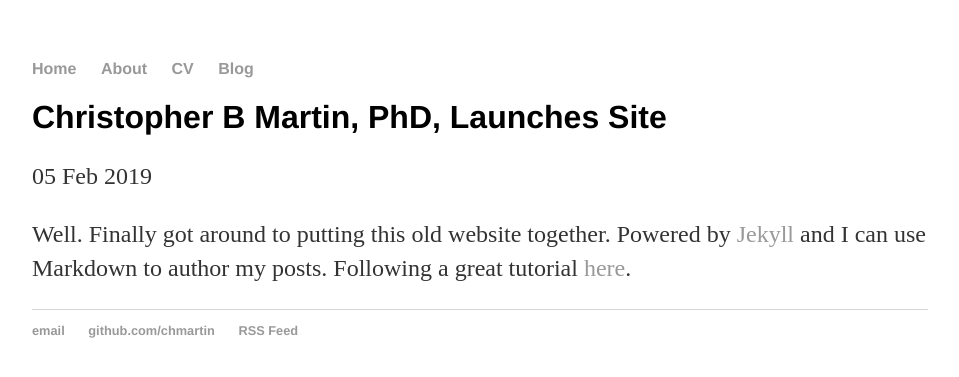
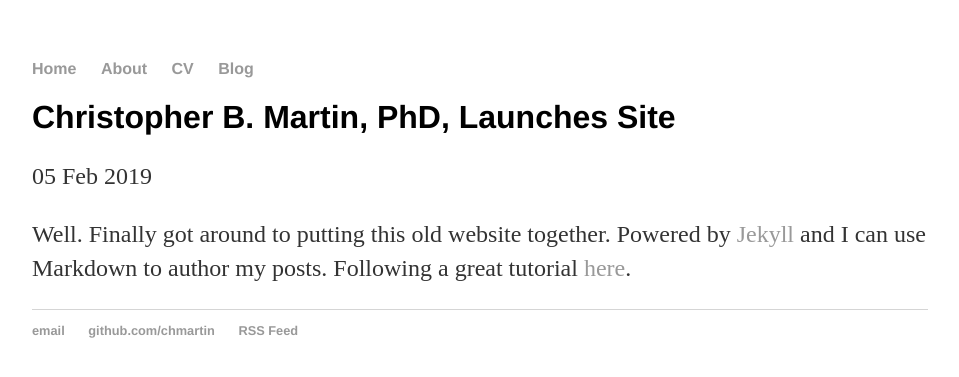
Before and after one commit to chmartin/chmartin.github.io, a Jekyll site: the page built from _posts/2019-02-05-First-Post.md, in a window 1280 px wide. Shown: the top 377 px of the page, without its empty margins (160-1119 px from the left). Built offline with Jekyll 4.4.1, drawn with Linux system fonts in a browser that asks for light colours; comment, search, counter and statistics services are not loaded.

```diff
--- a/_posts/2019-02-05-First-Post.md
+++ b/_posts/2019-02-05-First-Post.md
@@ -1,6 +1,6 @@
 ---
 layout: post
-title: "Christopher B Martin, PhD, Launches Site"
+title: "Christopher B. Martin, PhD, Launches Site"
 date: 2019-02-05
 ---
 
```
